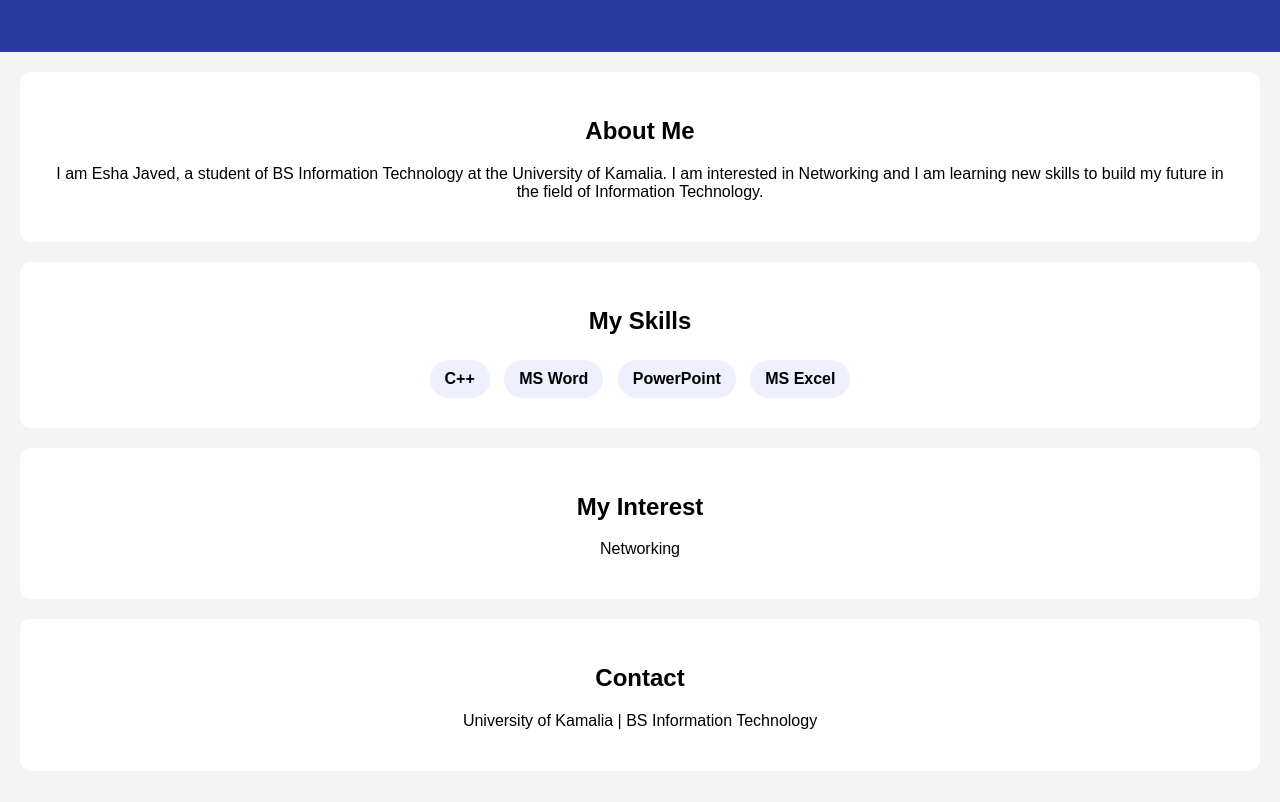
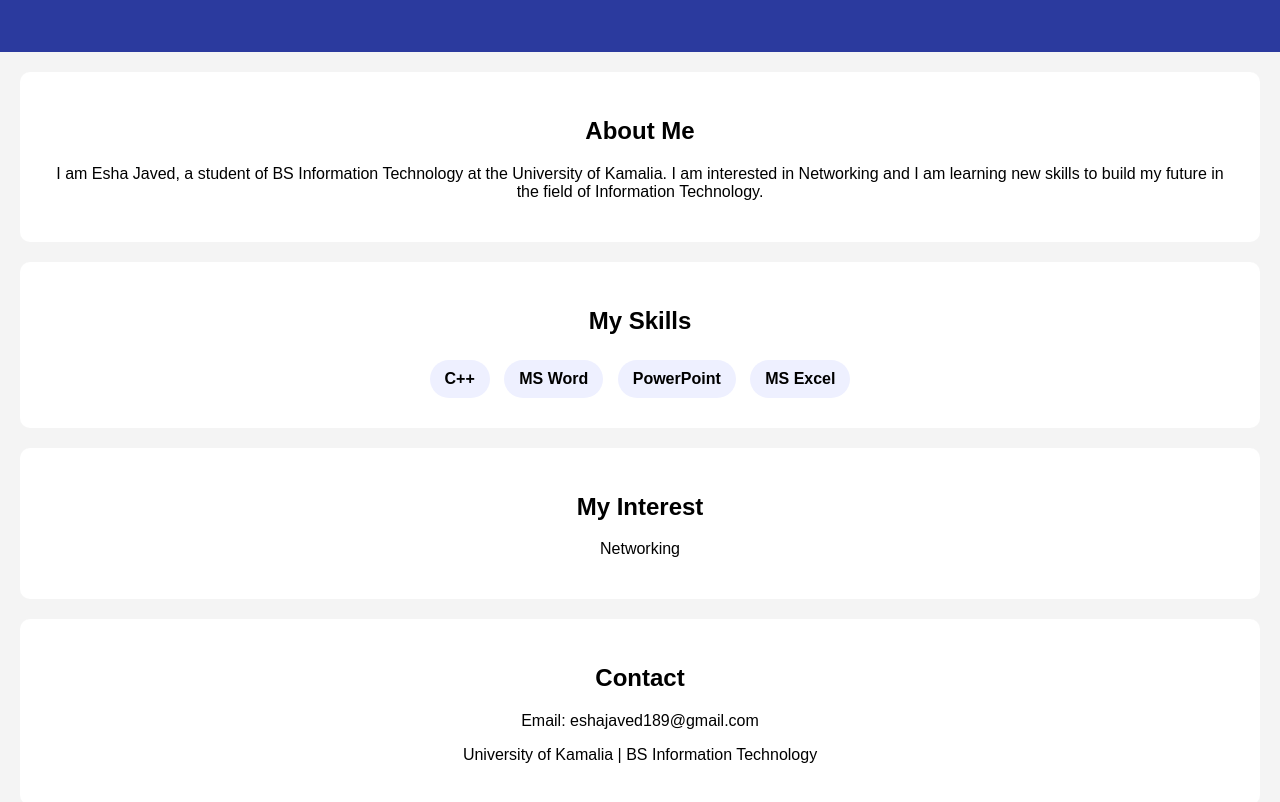
Before and after one commit to EshaJaved189/my-portfolio, a plain HTML site: page index.html in a window 1280 px wide. Shown: the part 150-952 px from the top of the page. Drawn offline with Linux system fonts and the light colour scheme.

Commit message:
Add contact email to index.html

```diff
--- a/index.html
+++ b/index.html
@@ -41,6 +41,7 @@ body { font-family: Arial; margin: 0; text-align: center; background: #f4f4f4; }
 
 <div class="box">
 <h2>Contact</h2>
+<p>Email: eshajaved189@gmail.com</p>
 <p>University of Kamalia | BS Information Technology</p>
 </div>
 
```
